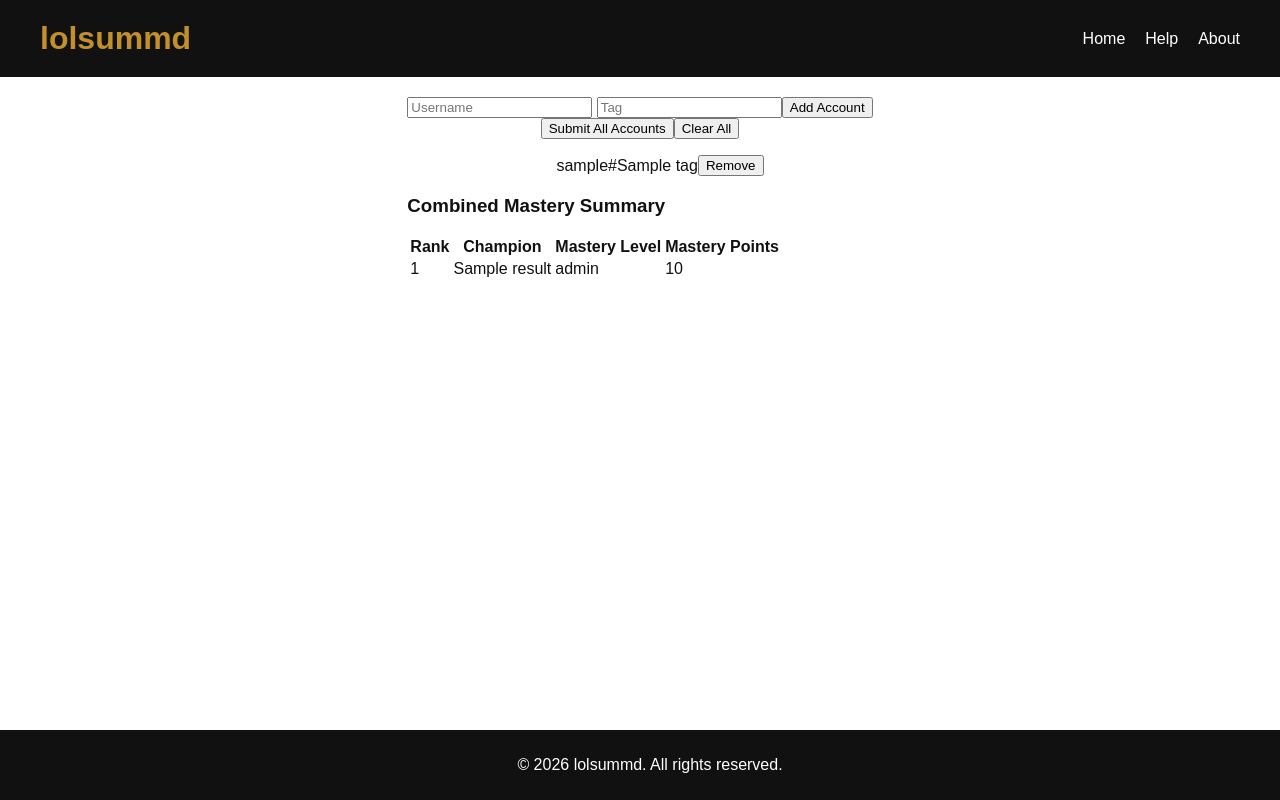
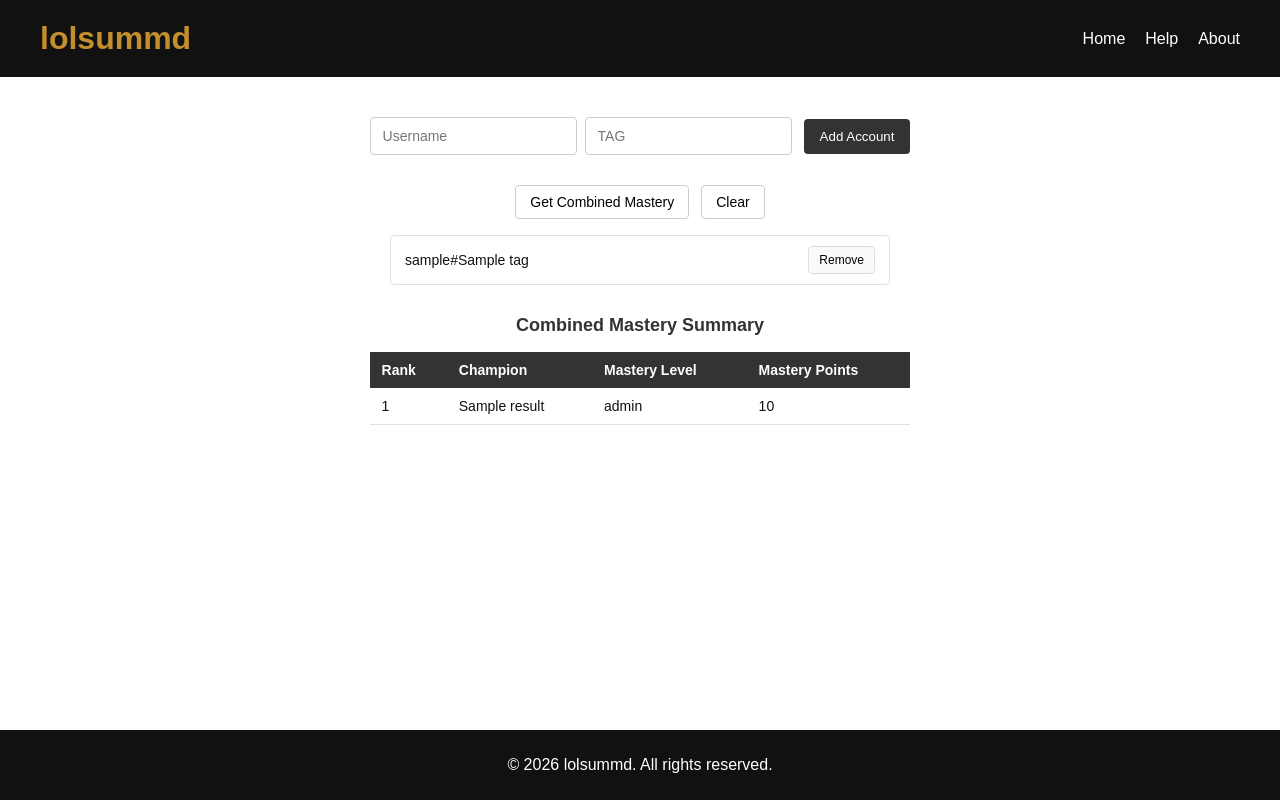
Before and after one commit to hutnerr/lolsummd, a Flask app: template templates/index.html in a window 1280 px wide. Run offline with Flask 3, Linux system fonts and the light colour scheme; the template is opened without the code that fills it: most values are stand-ins (such as "Sample title", 1, 10 or a date in 2020).

Commit message:
general structure is in place

```diff
--- a/static/style.css
+++ b/static/style.css
@@ -1,21 +1,13 @@
 /* SPECIFIC ITEMS */
-body {
-    font-family: Arial, sans-serif;
-    background-color: #f4f4f4;
-
-    display: flex;
-    flex-direction: column;
-}
-
 html, body {
     width: 100%;
+    height: 100%;
     margin: 0;
-    margin-bottom: 10%;
 }
 
 body {
     font-family: Arial, sans-serif;
-    background-color: #f4f4f4;
+    background-color: hsl(0, 0%, 96%);
 
     display: flex;
     flex-direction: column;
@@ -28,14 +20,16 @@ header {
     text-align: center;
 }
 
+
+main {
+    flex: 1;
+}
+
 footer {
     background-color: #333;
     color: #fff;
     padding: 10px;
     text-align: center;
-    position: fixed;
-    width: 100%;
-    bottom: 0;
 }
 
 a {
@@ -78,6 +72,180 @@ nav ul {
 
 #title a:hover {
     text-decoration: none;
+}
+
+/* ADD ACCOUNT FORM!! */
+#addAccountForm {
+    display: flex;
+    align-items: center;
+    gap: 12px;
+    margin-top: 20px;
+}
+
+#addAccountForm .input-box {
+    display: flex;
+    flex: 1;
+    gap: 8px;
+}
+
+#addAccountForm input {
+    padding: 10px 12px;
+    border: 1px solid #ccc;
+    border-radius: 4px;
+    font-size: 14px;
+}
+
+#addAccountForm #username {
+    flex: 3;
+}
+
+#addAccountForm #tag {
+    flex: 1;
+    text-transform: uppercase;
+}
+
+#addAccountForm button {
+    padding: 10px 16px;
+    border: none;
+    border-radius: 4px;
+    background-color: #333;
+    color: #fff;
+    cursor: pointer;
+}
+
+#addAccountForm button:hover {
+    background-color: #444;
+}
+
+/* ACCOUNTS DISPLAY */
+#accounts {
+    margin-top: 30px;
+}
+
+#accounts > .centered {
+    display: flex;
+    justify-content: center;
+    gap: 12px;
+    margin-bottom: 16px;
+}
+
+#accounts > .centered form {
+    margin: 0;
+}
+
+#accounts > .centered button {
+    padding: 8px 14px;
+    font-size: 14px;
+    border-radius: 4px;
+    border: 1px solid #ccc;
+    background: #fff;
+    cursor: pointer;
+}
+
+#accounts > .centered button:hover {
+    background: #f0f0f0;
+}
+
+#accounts ul {
+    list-style: none;
+    padding: 0;
+    margin: 0;
+    max-width: 500px;
+    margin-inline: auto;
+}
+
+#accounts li {
+    display: flex;
+    justify-content: space-between;
+    align-items: center;
+
+    padding: 10px 14px;
+    border: 1px solid #e0e0e0;
+    border-radius: 4px;
+    margin-bottom: 8px;
+
+    font-size: 14px;
+    background: #fff;
+}
+
+#accounts li form {
+    margin: 0;
+}
+
+#accounts li button {
+    padding: 6px 10px;
+    font-size: 12px;
+
+    border: 1px solid #ddd;
+    border-radius: 4px;
+    background: #fafafa;
+    cursor: pointer;
+}
+
+#accounts li button:hover {
+    background: #ffecec;
+    border-color: #e0b4b4;
+}
+
+#output {
+    max-width: 800px;
+    margin: 30px auto;
+    font-family: Arial, sans-serif;
+}
+
+#output h3 {
+    text-align: center;
+    margin-bottom: 16px;
+    font-size: 18px;
+    color: #333;
+}
+
+/* Table basics */
+#output table {
+    width: 100%;
+    border-collapse: collapse;
+    font-size: 14px;
+}
+
+/* Header */
+#output table thead {
+    background-color: #333;
+    color: #fff;
+}
+
+#output table thead th {
+    padding: 10px 12px;
+    text-align: left;
+}
+
+/* Rows */
+#output table tbody tr {
+    background-color: #fff;
+    border-bottom: 1px solid #e0e0e0;
+}
+
+#output table tbody tr:nth-child(even) {
+    background-color: #f9f9f9;
+}
+
+/* Cells */
+#output table tbody td {
+    padding: 10px 12px;
+    vertical-align: middle;
+}
+
+/* Images inside cells */
+#output table tbody td img {
+    height: 24px;   /* small icons/images */
+    width: 24px;
+    object-fit: contain;
+    margin-right: 8px;
+    vertical-align: middle;
+}
+
+/* Hover effect for rows */
+#output table tbody tr:hover {
+    background-color: #f0f0f0;
 }
 
 /* BACKGROUND */
--- a/templates/index.html
+++ b/templates/index.html
@@ -6,26 +6,28 @@
     <p>lolsummd allows you to combine the champion mastery data of multiple League of Legends accounts into one big summary.</p>
 </div> -->
 
-<form method="POST" action="/" id="addAccountForm" class="centered">
+<form method="POST" action="/" id="addAccountForm">
     <div class="input-box">
-        <input type="text" name="username" placeholder="Username" required>
-        <input type="text" name="tag" placeholder="Tag" required>
+        <input id="username" type="text" name="username" placeholder="Username" required>
+        <input id="tag" type="text" name="tag" placeholder="Tag" required>
     </div>
+
     <button type="submit">Add Account</button>
     <input type="hidden" name="action" value="add">
 </form>
+
 
 <div id="accounts">
     {% if accounts %}
     <div class="centered">
         <form method="POST" action="/">
             <input type="hidden" name="action" value="submit_all">
-            <button type="submit">Submit All Accounts</button>
+            <button type="submit">Get Combined Mastery</button>
         </form>
 
         <form method="POST" action="/">
             <input type="hidden" name="action" value="clear">
-            <button type="submit">Clear All</button>
+            <button type="submit">Clear</button>
         </form>
     </div>
 
```
Also changed, not shown: todo.txt (+4 -5 lines).
